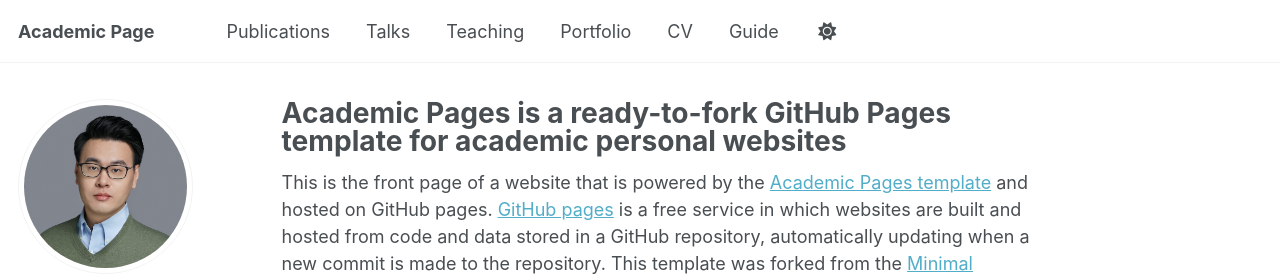
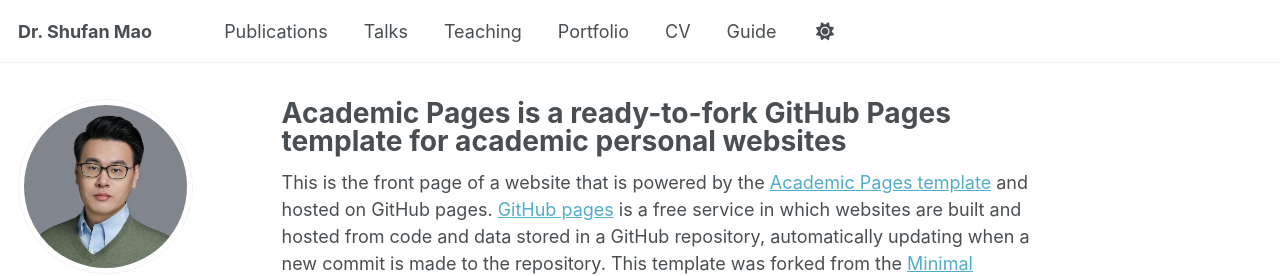
Before and after one commit to Mao-Shufan/Mao-Shufan.github.io, a Jekyll site: the page built from _pages/about.md, in a window 1280 px wide. Shown: the top 276 px of the page. Built offline with Jekyll 4.4.1, drawn with Linux system fonts in a browser that asks for light colours; some web fonts are replaced; a script that is not in the unit is left out.

Commit message:
Update _config.yml

```diff
--- a/_config.yml
+++ b/_config.yml
@@ -9,13 +9,13 @@
 # Basic Site Settings
 locale                   : "en-US"
 site_theme               : "default"
-title                    : "Academic Page"
+title                    : "Dr. Shufan Mao"
 title_separator          : "-"
 name                     : &name "Shufan Mao"
 description              : &description "personal description"
-url                      : https://academicpages.github.io # the base hostname & protocol for your site e.g. "https://[your GitHub username].github.io" or if you already have some other page hosted on Github then use "https://[your GitHub username].github.io/[Your Repo Name]"
+url                      : https://Mao-Shufan.github.io # the base hostname & protocol for your site e.g. "https://[your GitHub username].github.io" or if you already have some other page hosted on Github then use "https://[your GitHub username].github.io/[Your Repo Name]"
 baseurl                  : "" # the subpath of your site, e.g. "/blog"
-repository               : "Mao-Shufan/Mao-Shufan.github.io"
+repository               : "Mao-Shufan.github.io"
 
 # Site Author - The following control what appear as part of the author content on the side bar.
 #               If a field is blank the icon and link will not appear, otherwise it will be shown.
```
